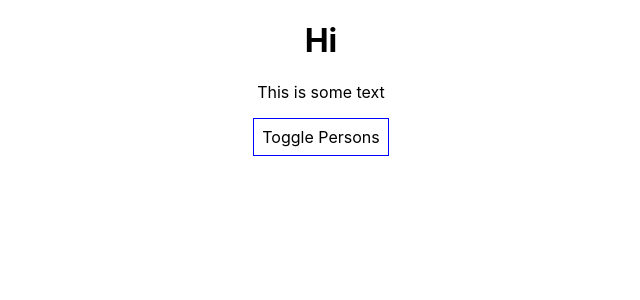
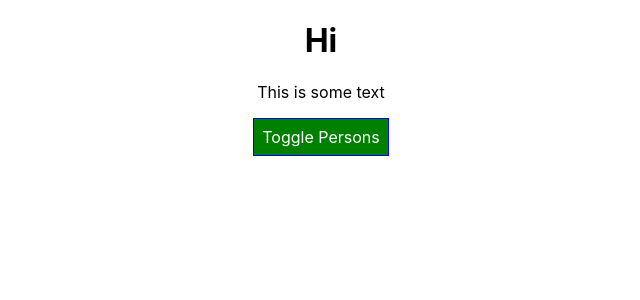
Before and after one commit to denytheman/electron-train-react-complete-first, a React (Create React App) app: page / in a window 1280 px wide. Shown: the top 300 px of the page, without its empty margins (319-959 px from the left). Built offline with nearby package versions, Linux system fonts and the light colour scheme.

Commit message:
Adding dynamic css classes

```diff
--- a/src/App.css
+++ b/src/App.css
@@ -1,3 +1,11 @@
 .App {
   text-align: center;
 }
+
+.red {
+  color: red;
+}
+
+.bold {
+  font-weight: bold;
+}
--- a/src/App.js
+++ b/src/App.js
@@ -45,7 +45,8 @@
 
   render() {
     const style ={
-      backgroundColor: 'white',
+      backgroundColor: 'green',
+      color: 'white',
       font: 'inherit',
       border: '1px solid blue',
       padding: '8px',
@@ -65,18 +66,24 @@
               key={person.id}
               changed={(event) => this.nameChangedHandler(event, person.id)}/>
           })}
+        </div>
+      );
 
-        </div>
-      )
+      style.backgroundColor = 'red';
     }
 
-    //   click={this.switchNameHandler.bind(this, 'Maxi!')}
-    //   changed={this.nameChangedHandler}>My Hobbies: Racing</Person>
+    let classes = [];
+    if(this.state.persons.length <= 2){
+        classes.push('red');
+    }
+    if(this.state.persons.length <= 1){
+        classes.push('bold');
+    }
 
     return (
       <div className="App">
         <h1>Hi</h1>
-        <p>This is some text</p>
+        <p className={classes.join(' ')}>This is some text</p>
         <button
           style={style}
           onClick={this.togglePersonHandler}>Toggle Persons</button>
```
Also changed, not shown: package.json (line endings or trailing spaces), 1 other file (tests, documents, lock files or other folders). Lines whose indentation alone changed are shown as unchanged.
